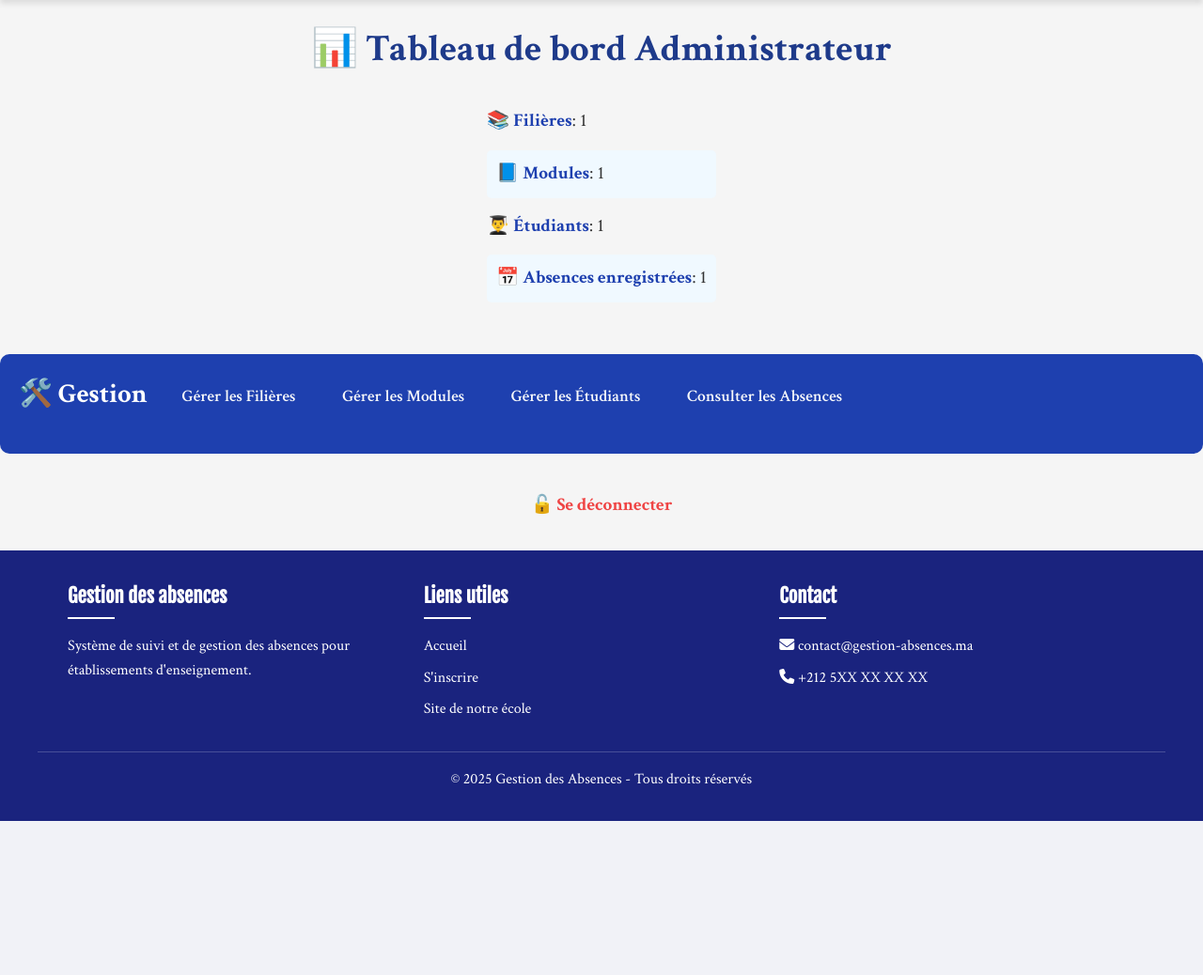
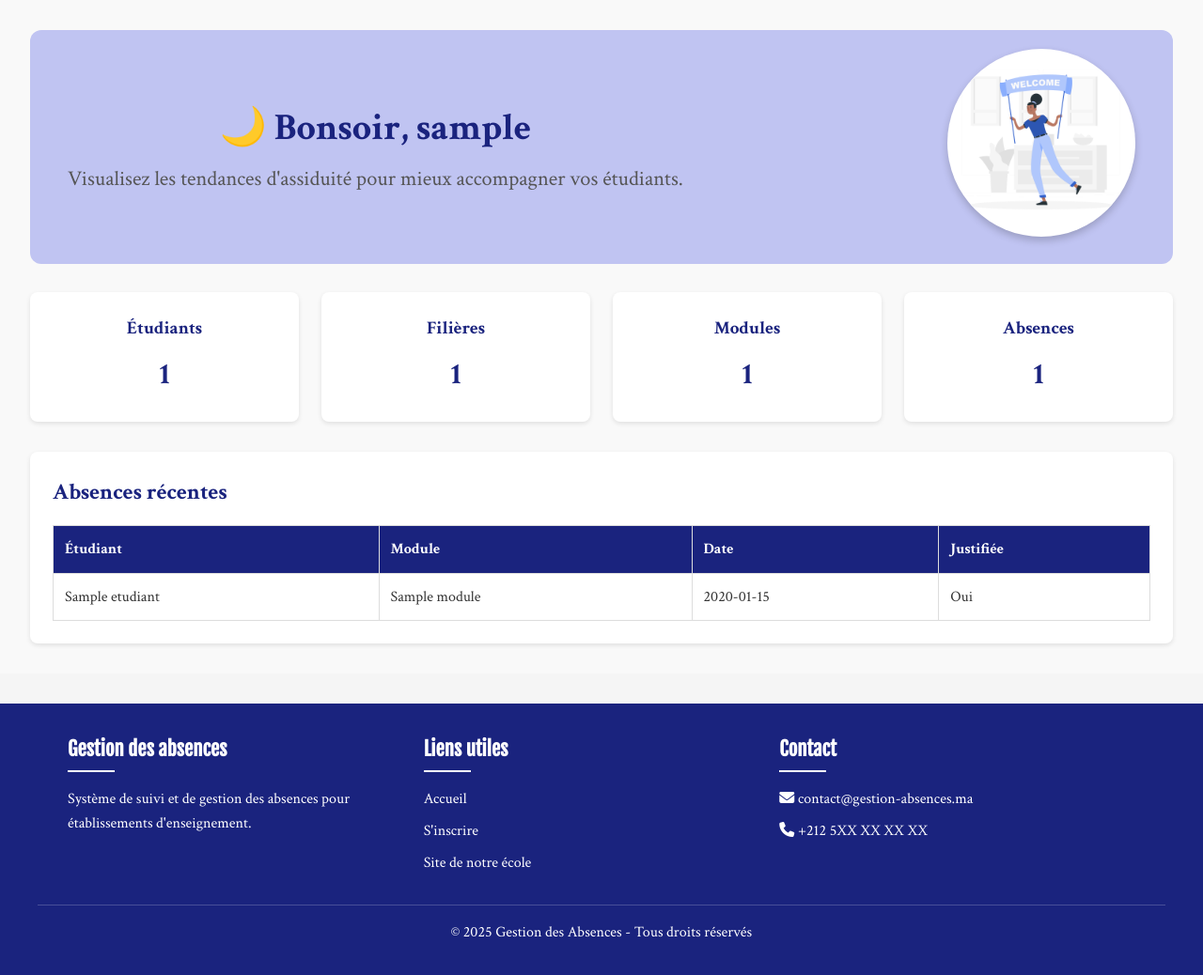
Before and after one commit to Bahaeeddine15/gestion-absences, a PHP site: page /dashboard_admin.php in a window 1280 px wide. Shown: the part 94-1132 px from the top of the page at 94% size. Before the commit the page ends 968 px from the top, so only its background shows below. Run offline with PHP 8.4, Linux system fonts and the light colour scheme; the visitor is signed in with stand-in values (Sample User, id 1); tables that the repository leaves empty hold one stand-in row (values such as "Sample post"); data that the repository does not hold is empty; some web fonts are replaced.

```diff
--- a/admin/gestion_filieres.php
+++ b/admin/gestion_filieres.php
@@ -0,0 +1,3 @@
+<?php
+require_once 'includes/auth.php';
+?>
--- a/assets/style.css
+++ b/assets/style.css
@@ -189,7 +189,7 @@ footer {
   overflow: hidden;
   width: 768px;
   max-width: 100%;
-  min-height: 500px; /* Reduced from 580px */
+  min-height: 520px; /* Reduced from 580px */
   margin: 2rem auto;
 }
 
@@ -429,12 +429,19 @@ button.ghost i {
   transition: 0.3s ease-in-out;
 }
 
+button.ghost i.register,
+button.ghost i.login {
+  position: absolute;
+  top: 50%;
+  transform: translateY(-50%);
+}
+
 button.ghost i.register {
   right: 70px;
 }
 
 button.ghost i.login {
-  left: 70px;
+  left: 30px;
 }
 
 button.ghost:hover i.register {
@@ -470,6 +477,7 @@ button.ghost:hover i.login {
 
 .content label {
   font-size: 14px;
+  -webkit-user-select : none;
   user-select: none;
   padding-left: 5px;
 }
--- a/dashboard_admin.php
+++ b/dashboard_admin.php
@@ -1,142 +1,132 @@
 <?php
-session_start();
 require_once 'includes/auth.php';
-require_once 'config/db.php';
+isAdmin();
+
+$title = "Tableau de bord administrateur";
 include 'includes/header.php';
 
-// checkAdmin(); // Redirige si l'utilisateur n'est pas un administrateur
+$stmt = $pdo->query("SELECT COUNT(*) FROM etudiants");
+$studentCount = $stmt->fetchColumn();
 
-try {
-    // Requêtes pour afficher les statistiques principales
-    $countFilieres = $pdo->query("SELECT COUNT(*) FROM filieres")->fetchColumn();
-    $countModules = $pdo->query("SELECT COUNT(*) FROM modules")->fetchColumn();
-    $countEtudiants = $pdo->query("SELECT COUNT(*) FROM etudiants")->fetchColumn();
-    $countAbsences = $pdo->query("SELECT COUNT(*) FROM absences")->fetchColumn();
-} catch (PDOException $e) {
-    echo "<p>Erreur de récupération des données : " . htmlspecialchars($e->getMessage()) . "</p>";
-}
+$stmt = $pdo->query("SELECT COUNT(*) FROM filieres");
+$filiereCount = $stmt->fetchColumn();
+
+$stmt = $pdo->query("SELECT COUNT(*) FROM modules");
+$moduleCount = $stmt->fetchColumn();
+
+$stmt = $pdo->query("SELECT COUNT(*) FROM absences");
+$absenceCount = $stmt->fetchColumn();
+
+$stmt = $pdo->query("
+    SELECT a.date, a.justifiee,
+           e.nom as etudiant_nom, e.prenom as etudiant_prenom,
+           m.nom as module_nom
+    FROM absences a
+    JOIN etudiants e ON a.id_etudiant = e.id_etudiant
+    JOIN modules m ON a.id_module = m.id_module
+    ORDER BY a.date DESC
+    LIMIT 5
+");
+$recentAbsences = $stmt->fetchAll();
+
+$id_admin = $_SESSION['user_id'];
+$stmt = $pdo->prepare("
+    SELECT a.*
+    FROM admins a
+    WHERE a.id_admin = ?
+");
+$stmt->execute([$id_admin]);
+$admin = $stmt->fetch();
 ?>
 
-<!DOCTYPE html>
-<html lang="fr">
-<head>
-    <meta charset="UTF-8">
-    <meta name="viewport" content="width=device-width, initial-scale=1.0">
-    <title>Tableau de bord Administrateur</title>
-    <style>
-        /* Tableau de bord Administrateur */
-        .dashboard-title {
-            font-size: 2.5em;
-            color: #1E3A8A; /* Bleu foncé */
-            text-align: center;
-            margin-top: 20px;
-        }
+<div class="dashboard">
+    <div class="welcome-banner">
+        <div class="welcome-text">
+            <h1>
+                <?php
+                $hour = date('H');
+                if ($hour >= 5 && $hour < 12) {
+                    echo "☀️ Bonjour, ";
+                } elseif ($hour >= 12 && $hour < 18) {
+                    echo "🌤️ Bon après-midi, ";
+                } else {
+                    echo '🌙 Bonsoir, ';
+                }
+                ?>
+                <span class="admin-name"><?php echo htmlspecialchars($admin['username'] ?? 'Admin'); ?></span>
+            </h1>
 
-        /* Stats section */
-        .stats {
-            display: flex;
-            justify-content: center;
-            margin-top: 30px;
-        }
+            <p class="tagline">
+                <?php
+                $catchyPhrases = [
+                    "Suivez vos étudiants, gérez vos filières, contrôlez les absences - tout en un seul endroit.",
+                    "Une présence suivie, c'est une réussite assurée pour vos étudiants.",
+                    "Données précises, décisions éclairées pour votre établissement.",
+                    "Simplifiez la gestion de votre école avec notre plateforme intuitive.",
+                    "Transformez la gestion des absences en outil de réussite académique.",
+                    "Visualisez les tendances d'assiduité pour mieux accompagner vos étudiants.",
+                    "Un suivi rigoureux aujourd'hui, des diplômés performants demain.",
+                    "La gestion optimisée des présences commence ici.",
+                    "Votre tableau de bord : le pouls quotidien de votre établissement.",
+                    "L'excellence académique passe par un suivi attentif des présences."
+                ];
+                echo $catchyPhrases[array_rand($catchyPhrases)];
+                ?>
+            </p>
+        </div>
+        <div class="welcome-image">
+            <img src="assets/welcome-img.png" alt="Welcome illustration">
+        </div>
+    </div>
 
-        .stats ul {
-            list-style-type: none;
-            padding: 0;
-        }
+    <div class ="stats-container">
+        <div class="stat-card">
+            <h3>Étudiants</h3>
+            <p class="stat-number"><?php echo $studentCount; ?></p>
+        </div>
+        <div class="stat-card">
+            <h3>Filières</h3>
+            <p class="stat-number"><?php echo $filiereCount; ?></p>
+        </div>
+        <div class="stat-card">
+            <h3>Modules</h3>
+            <p class="stat-number"><?php echo $moduleCount; ?></p>
+        </div>
+        <div class="stat-card">
+            <h3>Absences</h3>
+            <p class="stat-number"><?php echo $absenceCount; ?></p>
+        </div>
+    </div>
 
-        .stats li {
-            font-size: 1.2em;
-            margin-bottom: 15px;
-            color: #333;
-        }
+    <div class="recent-section">
+        <h3>Absences récentes</h3>
+        <table>
+            <thead>
+                <tr>
+                    <th>Étudiant</th>
+                    <th>Module</th>
+                    <th>Date</th>
+                    <th>Justifiée</th>
+                </tr>
+            </thead>
+            <tbody>
+                <?php foreach($recentAbsences as $absence) : ?>
+                    <tr>
+                        <td><?php echo htmlspecialchars($absence['etudiant_prénom']), ' ', $absence['etudiant_nom'];?></td>
+                        <td><?php echo htmlspecialchars($absence['module_nom']); ?></td>
+                        <td><?php echo htmlspecialchars($absence['date']); ?></td>
+                        <td><?php echo $absence['justifiee'] ? 'Oui' : 'Non'; ?></td>
+                    </tr>
+                    <?php endforeach; ?>
 
-        .stats li strong {
-            color: #1E40AF; /* Bleu clair */
-        }
-
-        .stats li:nth-child(even) {
-            background-color: #F0F9FF; /* Couleur de fond légère */
-            padding: 10px;
-            border-radius: 5px;
-        }
-
-        /* Admin Navigation */
-        .admin-nav {
-            background-color: #1E40AF;
-            color: white;
-            padding: 20px;
-            margin-top: 40px;
-            border-radius: 10px;
-        }
-
-        .admin-nav h3 {
-            font-size: 1.8em;
-            margin-bottom: 20px;
-        }
-
-        .admin-nav ul {
-            list-style-type: none;
-            padding: 0;
-        }
-
-        .admin-nav ul li {
-            margin-bottom: 15px;
-        }
-
-        .admin-nav ul li a {
-            color: #F9FAFB; /* Blanc */
-            text-decoration: none;
-            font-size: 1.1em;
-            transition: color 0.3s;
-        }
-
-        .admin-nav ul li a:hover {
-            color: #93C5FD; /* Bleu clair au survol */
-        }
-
-        /* Logout Link */
-        .logout-link {
-            text-align: center;
-            margin-top: 40px;
-            font-size: 1.2em;
-        }
-
-        .logout-link a {
-            color: #EF4444; /* Rouge pour la déconnexion */
-            text-decoration: none;
-            font-weight: bold;
-        }
-
-        .logout-link a:hover {
-            text-decoration: underline;
-        }
-    </style>
-</head>
-<body>
-
-<h2 class="dashboard-title">📊 Tableau de bord Administrateur</h2>
-<div class="stats">
-    <ul>
-        <li>📚 <strong>Filières</strong>: <?= $countFilieres ?></li>
-        <li>📘 <strong>Modules</strong>: <?= $countModules ?></li>
-        <li>👨‍🎓 <strong>Étudiants</strong>: <?= $countEtudiants ?></li>
-        <li>📅 <strong>Absences enregistrées</strong>: <?= $countAbsences ?></li>
-    </ul>
+                    <?php if (empty($recentAbsences)): ?>
+                        <tr>
+                            <td colspan="4" class="text-center">Aucune absence enregistrée</td>
+                        </tr>
+                    <?php endif; ?>
+            </tbody>
+        </table>
+    </div>
 </div>
 
-<nav class="admin-nav">
-    <h3>🛠️ Gestion</h3>
-    <ul>
-        <li><a href="admin/gestion_filieres.php">Gérer les Filières</a></li>
-        <li><a href="admin/gestion_modules.php">Gérer les Modules</a></li>
-        <li><a href="admin/gestion_etudiants.php">Gérer les Étudiants</a></li>
-        <li><a href="admin/gestion_absences.php">Consulter les Absences</a></li>
-    </ul>
-</nav>
-
-<p class="logout-link"><a href="logout.php">🔓 Se déconnecter</a></p>
-
-<?php include 'includes/footer.php'; ?>
-
-</body>
-</html>
+<?php include 'includes/footer.php';?>
--- a/dashboard_etudiant.php
+++ b/dashboard_etudiant.php
@@ -2,11 +2,8 @@
 require_once 'includes/auth.php';
 isStudent(); // Redirect if not a student
 
-$pageTitle = "Tableau de bord étudiant";
+$title = "Tableau de bord étudiant";
 include 'includes/header.php';
-
-// Connect to database
-require_once 'config/db.php';
 
 // Get student information
 $id_etudiant = $_SESSION['user_id'];
--- a/includes/auth.php
+++ b/includes/auth.php
@@ -1,5 +1,4 @@
 <?php
-// On configure les cookies AVANT de démarrer une session
 if (session_status() === PHP_SESSION_NONE) {
     session_set_cookie_params([
         'lifetime' => 0,
@@ -12,7 +11,7 @@ if (session_status() === PHP_SESSION_NONE) {
     session_start(); // on démarre la session juste après avoir défini les cookies
 }
 
-require_once './config/db.php';
+require_once __DIR__. '/../config/db.php';
 
 function isStarted() {
     return session_status() === PHP_SESSION_ACTIVE;
```
Also changed, not shown: index.php (+5 -3 lines), register.php (+7 -3 lines), sql/db.sql (deleted, +0 -55 lines).
